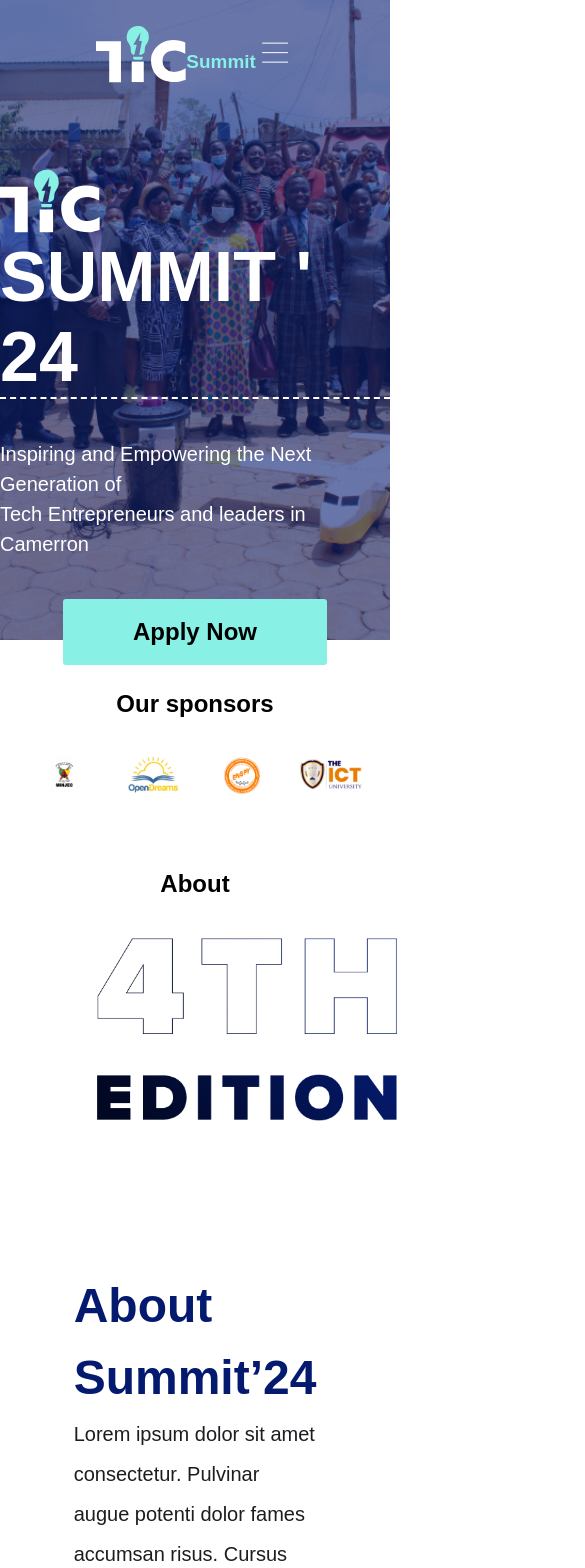
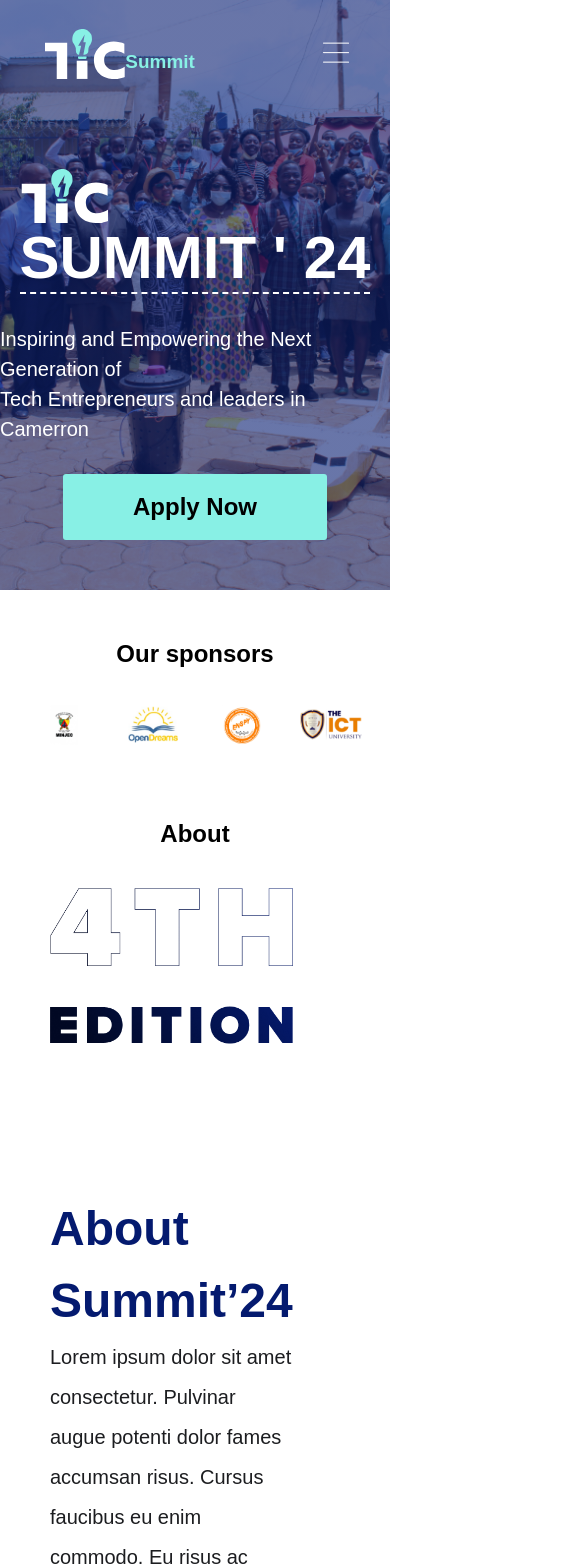
Before and after one commit to gerardlonzi/tic-summit, a React (Vite) app: page / in a window 390 px wide. Shown: the top 1568 px of the page, 585 px wide, since content can reach past the window. Built offline with nearby package versions, Linux system fonts and the light colour scheme; a web font is replaced by a local one.

Commit message:
final responsive

```diff
--- a/src/App.css
+++ b/src/App.css
@@ -527,7 +527,7 @@ hr {
   display: flex;
   flex-direction: column;
   gap: 50px;
-  margin: 40px 350px 70px 210px;
+    margin: 40px 70px 10px 100px;
   background-image: url("conponents/blocks-pages/Line.png");
   background-repeat: no-repeat;
 }
@@ -588,6 +588,8 @@ hr {
   margin-right: 50px;
   margin-top: 45px;
   gap: 25px;
+  display: flex;
+  flex-wrap: wrap;
 }
 
 .imgStar {
@@ -853,31 +855,128 @@ textarea {
   color: #88f0e5;
 }
 
+@media screen and (max-width:395px) {
+  .bloc img {
+    width: 150px;
+}
+.sec {
+  padding: 0;
+  width: 100%;
+}
+.sqrt {
+  padding: 70px 130px;
+}
+}
 
+@media screen and (max-width:600px) {
+  .txts{
+    margin: 30px auto;
+  }
+  .drop {
+    padding: 100px 101px 77px 50px;
+}
+  .answer {
+    margin: 50px 120px 70px 50px;
 
-@media screen and (max-width:550px) {
+}
+  .Allcircle:first-child {
+    margin-left: 0px;
+}
+.Allcircle:last-child {
+  margin-left: 0px;
+}
+  .space {
+    margin: 40px 70px 10px 50px;
+}
+  .stat {
+    padding: 77px 101px 77px 50px;
+}
+  nav {
+    padding: 0px 35px 0px 45.34px;
+}
+.nav-scroll {
+  padding: 0px 35px 0px 45.34px;
+}
 
+.txt div{
+ display: flex;
+ flex-direction: column;
+}
+  .bloc img {
+    width: 100%;
+    max-width: 2300px;
+}
+.bloctxt {
+  gap: 100px;
+}
+.alltxt{
+  margin-bottom: 30px;
+  height: auto ;
+  width: 100%;
+}
+.bloctxt {
+    display: flex;
+    margin: 100px 50px 0px 50px;
+}
+.answ {
+  font-size: 54px;
 
+}
+.btn {
+  width: auto;
+  padding: 10px 20px;
+    font-size: 20px;
+}
+.txtim h1 {
+  font-size: 44px;
+
+}
+.txt span{
+  font-size: 40px;
+}
+.txt svg {
+  width: 70.04px;
+  height: 64.124px;
+}
+.all {
+  height: auto;
+  padding-bottom: 50px;
+}
+.apply button {
+
+  padding: 20px 70px;
+
+}
+.blocks {
+  padding-left: 50px;
+  padding-right: 96.62px;
+}
+.gets {
+  padding: 0px 102px 0px 50px;
+}
+.txtim {
+  margin: 120px 0px 70px 30px;
+}
+.imgStar {
+  margin: 50px 120px 70px 50px;
+}
 
 }
 
-@media screen and (max-width:890px) {
-  #root{
-    width: 100%;
-  }
+@media screen and (max-width:906px) {
   .gets {
       display: flex;
       justify-content: center;
       flex-direction: column;
       gap: 0px;
       background-image: none;
-      margin-left: 60px;
+      margin-left: 0;
   }
   .elem1 .ment{
     gap: 20px;
   }
   .elem2{
-    gap: 200px;
+    gap: 100px;
   }
   .elem2 .sec:first-child {
     margin: auto;
@@ -899,9 +998,6 @@ textarea {
 .answer {
  gap: 50px;
 }
-.bloc img {
-  width: 300px;
-}
 .contact, .input {
    width: 100%;
   height: 100%;
@@ -911,11 +1007,24 @@ textarea {
   height: 170px;
 
 }
+.all{
+  width: 100%;
+}
+.space{
+  background-image: none;
+}
+.Allsqrt{
+ display: flex;
+ flex-wrap: wrap;
+}
+.sqrt{
+  width: 100%;
+}
 }
 
 @media screen and (max-width:1006px) {
   nav p svg{
-    width: 90px;
+    width: 80px;
   }
   nav ul {
 
@@ -929,7 +1038,6 @@ textarea {
   .sec {
 
     padding: 20px 28px;
-    width: 300px;
   }
 
   .stat {
@@ -941,15 +1049,7 @@ textarea {
   display: flex;
   flex-direction: column;
 }
-.txt span{
-  font-size: 70px;
-}
-.txt svg {
-  width: 100.04px;
-  height: 64.124px;
-  flex-shrink: 0;
-  margin-right: 30px;
-}
+
 .apply button {
 
   padding: 15px 70px;
@@ -957,29 +1057,30 @@ textarea {
 
 }
 .car {
-  width: 90%;
+  width: 100%;
   height: 290px;
   border-radius: 15px;
   background: var(--gradient, linear-gradient(71deg, #010823 0%, #041a6f 100%));
 }
 
 
-.carre {
-  display: grid;
-  grid-template-columns: repeat(2,1fr);
-  margin-right: 0px;
-  gap: 10px;
 
-}
+
 .car:last-child {
   display: block;
+}
+.txt span{
+  font-size: 60px;
+}
+.txt svg {
+  width: 90.04px;
+  height: 54.124px;
+}
+.txt{
+  margin-left: auto;
 }
 }
 @media screen and (max-width:1160px) {
 
-  .space {
-    margin: 40px 150px 10px 110px;
-
-  }
 
 }
```
